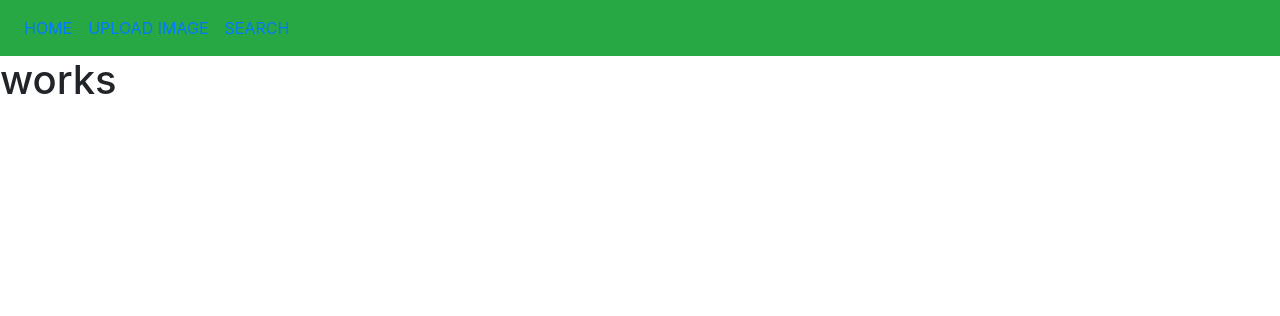
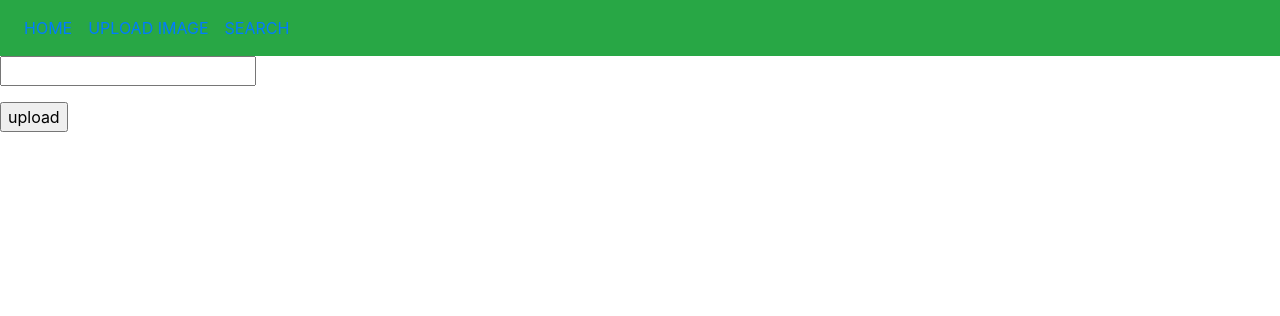
Before and after one commit to collins-kipkoech/personal-gallery, a Django app: page /upload/ in a window 1280 px wide. Shown: the top 316 px of the page. Run offline with Django 3.2, Linux system fonts and the light colour scheme; some libraries are stand-ins or nearby versions.

Commit message:
added form for uploading images in the upload template

```diff
--- a/pictures/forms.py
+++ b/pictures/forms.py
@@ -3,6 +3,6 @@ from .models import Image
 
 
 class ImageForm(forms.ModelForm):
-    class meta:
+    class Meta:
         model = Image
         fields = '__all__'
--- a/pictures/templates/upload.html
+++ b/pictures/templates/upload.html
@@ -1,5 +1,14 @@
 {% extends 'base.html' %}
 {% block content %}
-<h1>works</h1>
+{% load cloudinary %}
+<form method="POST">
+    {% csrf_token %}
+    {{ form.image }}
+
+</form>
+<div>
+    <input type="submit" value="upload">
+</div>
+
 
 {% endblock %}
--- a/pictures/views.py
+++ b/pictures/views.py
@@ -1,5 +1,6 @@
 from django.shortcuts import render
 from .models import Image
+from .forms import ImageForm
 
 # Create your views here.
 def index(request):
@@ -8,4 +9,5 @@ def index(request):
 
 
 def upload_image(request):
-    return render(request,'upload.html')
+    form = ImageForm()
+    return render(request,'upload.html',{'form':form})
```
